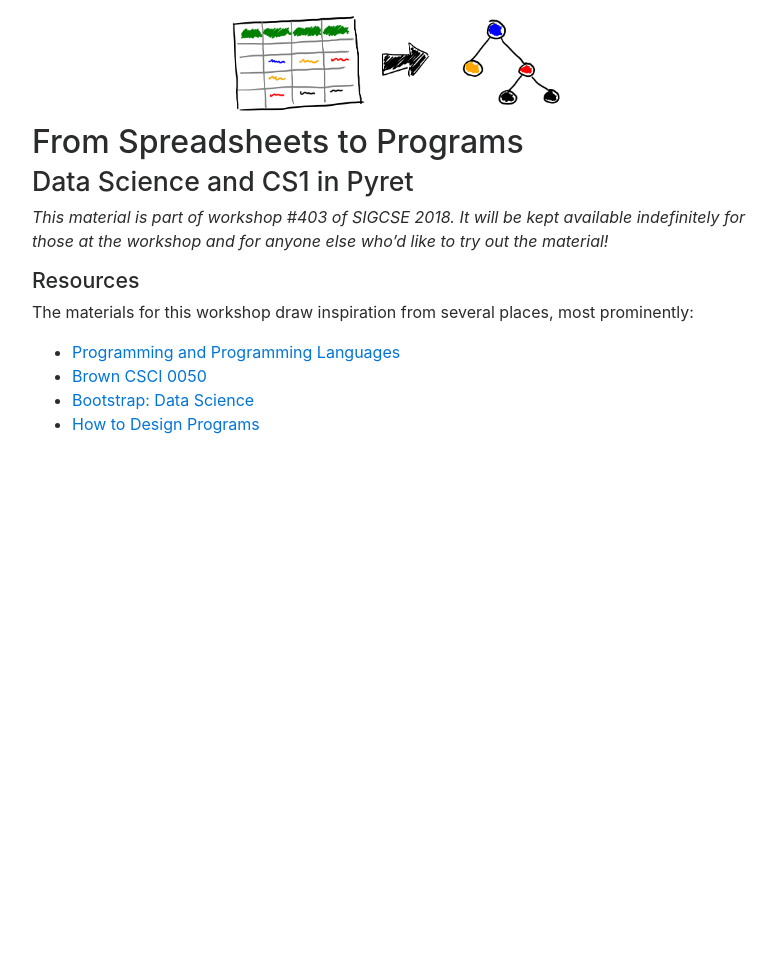
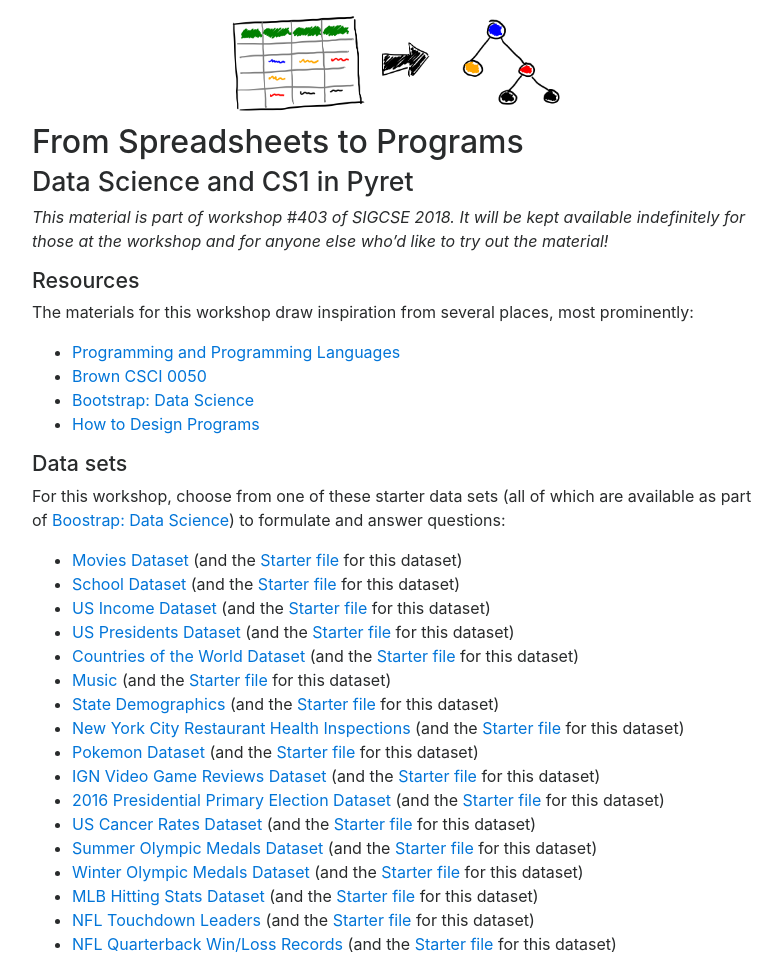
Before and after one commit to spreadsheets-to-programs/spreadsheets-to-programs.github.io, a Jekyll site: the page built from index.md, in a window 1280 px wide. Shown: the whole page, without its empty margins (243-1025 px from the left). Built offline with Jekyll 4.4.1, drawn with Linux system fonts in a browser that asks for light colours; nearby versions of some CDN libraries; before the commit the page ends 900 px from its top, so only the background shows below that.

Commit message:
Update index.md
Linking to all the BS:DS data sets from Unit 2

```diff
--- a/index.md
+++ b/index.md
@@ -20,3 +20,25 @@ prominently:
 - [Brown CSCI 0050](http://cs.brown.edu/courses/csci0050/2017/)
 - [Bootstrap: Data Science](http://www.bootstrapworld.org/materials/data-science/)
 - [How to Design Programs](http://htdp.org/)
+
+### Data sets
+
+For this workshop, choose from one of these starter data sets (all of which are available as part of [Boostrap: Data Science](http://www.bootstrapworld.org/materials/spring2018/courses/data-science/english/units/unit2/index.html#lesson_ChooseYourDataset9650)) to formulate and answer questions:
+
+ - [Movies Dataset](https://docs.google.com/spreadsheets/d/1SaR2M6Z-s40UuRg3u1aQU-G1GVdcm0RgHpqQ9LNmSQk) (and the [Starter file](https://code.pyret.org/editor#share=1KaHf2DSd5iJ17UsRd61jljsWR_HqRQY2) for this dataset)
+ - [School Dataset](https://docs.google.com/spreadsheets/d/1yHPM-poscv6azh59aMwElfUP67P3fMESorVjtMwsFa0) (and the [Starter file](https://code.pyret.org/editor#share=1371QVz9uLJKCiX_Q3bR93ZZ5EKhAxZoR) for this dataset)
+ - [US Income Dataset](https://docs.google.com/spreadsheets/d/1cIxBSQebGejWK7S_Iy6cDFSIpD-60x8oG7IvrfCtHbw) (and the [Starter file](https://code.pyret.org/editor#share=1lVDBQiAze_NjH69rWcFi15ApbNPZWXOk) for this dataset)
+ - [US Presidents Dataset](https://docs.google.com/spreadsheets/d/14er5Mh443Lb5SIFxXZHdAnLCuQZaA8O6qtgGlibQuEg) (and the [Starter file](https://code.pyret.org/editor#share=18Ux-O_c78jnZ4cFjTwvaZzaBJOch9cTK) for this dataset)
+ - [Countries of the World Dataset](https://docs.google.com/spreadsheets/d/1lOFsofXJNIMKAM8g4Zn688jIdbAK68ovAnzmfuwFd9M) (and the [Starter file](https://code.pyret.org/editor#share=1V1u_kINuc6PCOWZ0WF7a2oZSLbrzRitg) for this dataset)
+ - [Music](https://docs.google.com/spreadsheets/d/1-mrDSjS-rWMdiMAIptFS_PHVUFO06lUpYNCiGkYj51s) (and the [Starter file](https://code.pyret.org/editor#share=1EHpLimHbsZkSie23Dt-COhTDtNQ0_g1Z) for this dataset)
+ - [State Demographics](https://docs.google.com/spreadsheets/d/1HJ6wR4IH9j0hqbaP4OXeChOVMbVMyV0vBMu25NUiw1w) (and the [Starter file](https://code.pyret.org/editor#share=1okOF06x6_UtMgnM8yi6dIGH6ZfBrpEQM) for this dataset)
+ - [New York City Restaurant Health Inspections](https://docs.google.com/spreadsheets/d/182UAmtxaBjIY3cGB9fy8tsl1q3ZJ0fcP4m38i9Sr5l0) (and the [Starter file](https://code.pyret.org/editor#share=1HpAIsC_3sDWYgtIj0iwgch81MllIa-Yy) for this dataset)
+ - [Pokemon Dataset](https://docs.google.com/spreadsheets/d/1F5Q2HwyhrhzMBivKNA2qpgUroqGWpDTUKcF3p82pVDA) (and the [Starter file](https://code.pyret.org/editor#share=1h3pCuuc0AchFZidLV-9553kGhpRKyYxP) for this dataset)
+ - [IGN Video Game Reviews Dataset](https://docs.google.com/spreadsheets/d/126sJLFP8kenombJx5CtR-9D88jgbI_vKlYq30PWT41g) (and the [Starter file](https://code.pyret.org/editor#share=1H3-aDMoCNCJtRoUpJfPFRUy2JuhmBNFJ) for this dataset)
+ - [2016 Presidential Primary Election Dataset](https://docs.google.com/spreadsheets/d/1WMJMNqkwuo1vbL0O_C81BPA-R2TFcLWEMUi7cn_ptow) (and the [Starter file](https://code.pyret.org/editor#share=1U_R0ZoRRvUwKy58m9cgJ6AyDHWW1Oh7-) for this dataset)
+ - [US Cancer Rates Dataset](https://docs.google.com/spreadsheets/d/1Fyp-h8sSggYPHIpvrtBzSrKGa6bZioy1lMTKIC--RH0) (and the [Starter file](https://code.pyret.org/editor#share=1Kd9Zi4Z0jKkyxV7rHCw4nNQqbhgpT2Qi) for this dataset)
+ - [Summer Olympic Medals Dataset](https://docs.google.com/spreadsheets/d/19bmTJd2soUvg6FUDIW546jPtiWOERFm2o9z7TLBNTbc) (and the [Starter file](https://code.pyret.org/editor#share=1HubbGjtE96e3wt0EZqlVWtKstmyPpDd_) for this dataset)
+ - [Winter Olympic Medals Dataset](https://docs.google.com/spreadsheets/d/1ZJ9d4BtF6xOqyBdGgjW-vCeJ7-rOHWIhGMiBNwqCEVo) (and the [Starter file](https://code.pyret.org/editor#share=1QvKr16tceg0wQ9vLfu-iFiZEpUdw5I2L) for this dataset)
+ - [MLB Hitting Stats Dataset](https://docs.google.com/spreadsheets/d/157Bi2kniAJybuV1X_9h4Z6DaZSVPK3vPf697feXcyv8) (and the [Starter file](https://code.pyret.org/editor#share=1_d80_yLylUXz32QrEsN9EjtHEHJ8gB34) for this dataset)
+ - [NFL Touchdown Leaders](https://docs.google.com/spreadsheets/d/156Q1HxZ-MJvByEKVoIMPmVELtQwiUb3uJEszmkndrMs) (and the [Starter file](https://code.pyret.org/editor#share=1wb4fwcItuACau5j2g0Op_IWTDx9EN4iZ) for this dataset)
+ - [NFL Quarterback Win/Loss Records](https://docs.google.com/spreadsheets/d/1aVQz1PxO7LYM131LpwJUH_5fjjIF9L0JlhDvR75c5HY) (and the [Starter file](https://code.pyret.org/editor#share=1k-VFc99jnKJeX6_C_9Horo1RUq7yz9oM) for this dataset)
```
